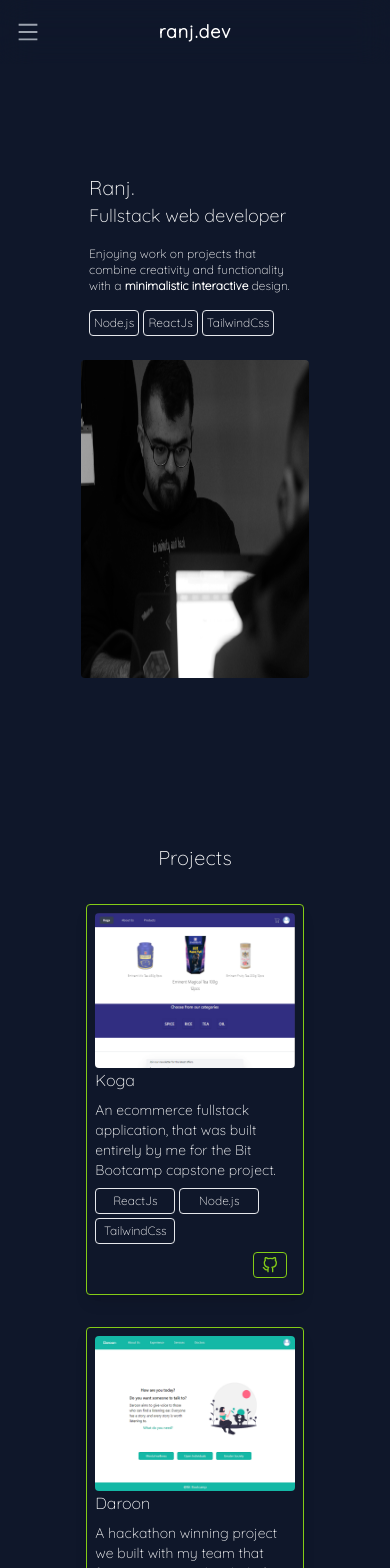
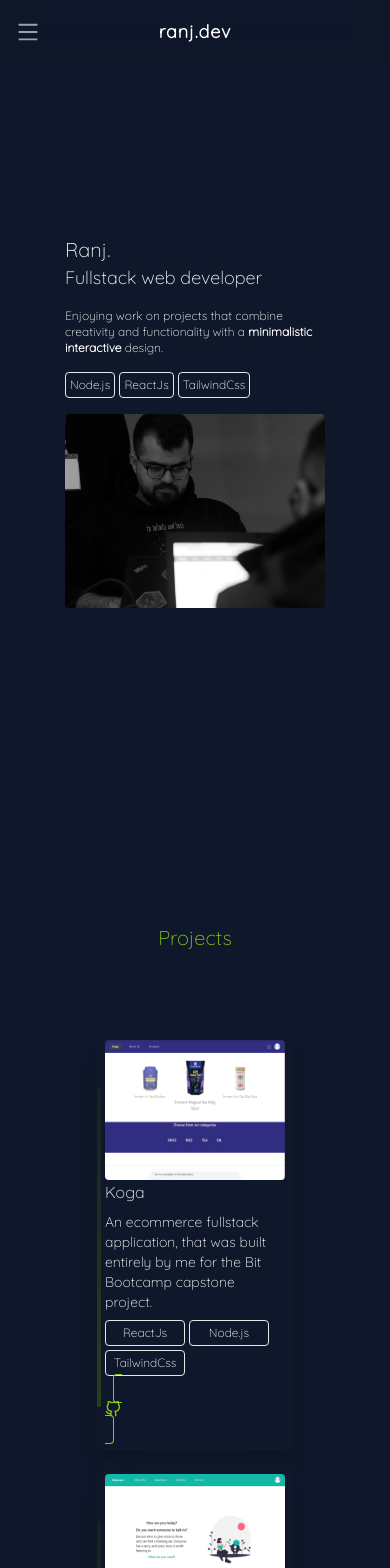
Before and after one commit to RanjDev/ranj-portfolio, a React (Create React App) app: page / in a window 390 px wide. Shown: the top 1568 px of the page. Built offline with nearby package versions, Linux system fonts and the light colour scheme.

Commit message:
skills hover effect, cards border animation added

```diff
--- a/src/App.js
+++ b/src/App.js
@@ -16,19 +16,19 @@ function App() {
 
       <Links />
 
-      <div className=" scroll-mt-16">
+      <div className=" scroll-mt-16 mb-20">
         <Hero />
       </div>
 
-      <div className="min-h-screen scroll-mt-20 mb-20" id="work">
+      <div className="min-h-screen scroll-mt-20 mb-20 " id="work">
         <Work />
       </div>
 
-      <div className="min-h-screen scroll-mt-20 mb-20" id="experience">
+      <div className="min-h-screen scroll-mt-20 mb-20 " id="experience">
         <Experience />
       </div>
 
-      <div className="min-h-screen scroll-mt-20 mb-20" id="skills">
+      <div className=" scroll-mt-20 mb-20 " id="skills">
         <Skills />
       </div>
 
--- a/src/components/Experience.js
+++ b/src/components/Experience.js
@@ -3,8 +3,8 @@ import GroupHackathon from "../assets/_1010419.JPG";
 
 export default function Experience() {
   return (
-    <div className="min-h-screen w-screen px-8">
-      <h1 className="text-center mb-8 text-2xl">Experience</h1>
+    <div className="min-h-screen w-screen px-8 ">
+      <h1 className="text-center mb-8 text-2xl text-lime-500">Experience</h1>
       <div className="flex flex-col justify-center items-center gap-8 w-full p-8">
         <div className=" px-8 w-10/12">
           <h1 className="text-xl">Frontend</h1>
--- a/src/components/Hero.js
+++ b/src/components/Hero.js
@@ -4,8 +4,8 @@ import IMG from "../assets/ranj.JPG";
 export default function Hero() {
   return (
     <div className="w-full h-screen flex justify-center items-center">
-      <div className="relative lg:shadow-md lg:hover:shadow-lg flex flex-col lg:flex-row gap-4 xl:gap-12 items-center justify-center h-2/3 w-8/12 m-4 p-4 transition-all duration-300">
-        <div className="w-auto z-10 sm:w-1/2 md:w-3/6 lg:w-2/5 xl:w-2/6 p-2">
+      <div className="relative lg:shadow-md lg:hover:shadow-lg flex flex-col lg:flex-row gap-4 xl:gap-12 items-center justify-center h-2/3 w-8/12 m-4  transition-all duration-300">
+        <div className="w-auto z-10 sm:w-5/6 md:w-3/6 lg:w-2/5 xl:w-2/6 ">
           <h1 className="text-xl xl:text-3xl">Ranj.</h1>
           <h1 className="text-lg xl:text-xl">Fullstack web developer</h1>
           <p className="text-xs my-4 xl:text-base">
@@ -24,7 +24,7 @@ export default function Hero() {
             </li>
           </ul>
         </div>
-        <div className=" h-3/5 rounded sm:h-4/6  md:h-3/6 lg:h-3/5">
+        <div className=" w-auto rounded sm:w-5/6  md:w-3/6 lg:w-2/5">
           {/*eslint-disable-next-line jsx-a11y/img-redundant-alt*/}
           <img
             src={IMG}
--- a/src/components/Skills.js
+++ b/src/components/Skills.js
@@ -3,12 +3,13 @@ import { ImQuotesRight, ImQuotesLeft } from "react-icons/im";
 
 export default function Skills() {
   return (
-    <div className="w-screen flex flex-col items-center">
+    <div className="w-screen flex flex-col items-center ">
       <div className="flex flex-col w-auto ">
-        <div className="flex gap-2 text-center mb-8 text-xl md:text-3xl">
-          <ImQuotesLeft /> <h1>I have a very particular set of soft skills</h1>
+        <div className="flex gap-2 text-center mb-8 text-xl md:text-3xl text-white">
+          <ImQuotesLeft className="text-lime-500 text-lg" />{" "}
+          <h1>I have a very particular set of soft skills</h1>
           <div className="self-end">
-            <ImQuotesRight />
+            <ImQuotesRight className="text-lime-500 text-lg" />
           </div>
         </div>
         <h1 className="text-center mb-8 text-lg md:text-xl self-end">
@@ -16,8 +17,13 @@ export default function Skills() {
         </h1>
       </div>
       <div className="flex flex-col w-1/2 gap-4">
-        <div>
-          <h1 className="text-xl md:text-2xl">Work Ethics</h1>
+        <div className="">
+          <h1
+            className="w-fit text-xl md:text-2xl relative after:content-[''] after:absolute after:w-full after:bg-lime-500 after:h-0.5 after:scale-x-0
+          after:bottom-0 after:left-0 after:origin-bottom-left hover:after:scale-x-100 after:transition-all after:duration-500"
+          >
+            Work Ethics
+          </h1>
           <p>
             I have small experience working as an employee and as a volunteer.
             From these experiences I learned that I in order for the group to
@@ -25,7 +31,12 @@ export default function Skills() {
           </p>
         </div>
         <div>
-          <h1 className="text-xl md:text-2xl">Problem Solving</h1>
+          <h1
+            className="w-fit text-xl md:text-2xl relative after:content-[''] after:absolute after:w-full after:bg-lime-500 after:h-0.5 after:scale-x-0
+          after:bottom-0 after:left-0 after:origin-bottom-left hover:after:scale-x-100 after:transition-all after:duration-500"
+          >
+            Problem Solving
+          </h1>
           <p>
             I have taken classes on algorithms and data structures, and these
             have enabled me to focus more on how to solve problems in the best
@@ -33,14 +44,24 @@ export default function Skills() {
           </p>
         </div>
         <div>
-          <h1 className="text-xl md:text-2xl">Time Management</h1>
+          <h1
+            className="w-fit text-xl md:text-2xl relative after:content-[''] after:absolute after:w-full after:bg-lime-500 after:h-0.5 after:scale-x-0
+          after:bottom-0 after:left-0 after:origin-bottom-left hover:after:scale-x-100 after:transition-all after:duration-500"
+          >
+            Time Management
+          </h1>
           <p>
             One thing I always put in high regard is time, and I always try to
             make the best out of my time
           </p>
         </div>
         <div>
-          <h1 className="text-xl md:text-2xl">Team Work</h1>
+          <h1
+            className="w-fit text-xl md:text-2xl relative after:content-[''] after:absolute after:w-full after:bg-lime-500 after:h-0.5 after:scale-x-0
+          after:bottom-0 after:left-0 after:origin-bottom-left hover:after:scale-x-100 after:transition-all after:duration-500"
+          >
+            Team Work
+          </h1>
           <p>
             When I was working as a volunteer I learned that in order for the
             team to succeed as whole, everyone must work really hard. That means
--- a/src/components/Work.js
+++ b/src/components/Work.js
@@ -39,8 +39,10 @@ export default function Work() {
 
   return (
     <div className="h-auto w-screen">
-      <h1 className="text-center mb-8 text-xl md:text-3xl">Projects</h1>
-      <div className="flex flex-wrap justify-center items-center gap-8 px-8">
+      <h1 className="text-center mb-20 text-xl md:text-3xl text-lime-500">
+        Projects
+      </h1>
+      <div className="flex flex-wrap justify-center items-center gap-4 px-12">
         {workData.map((datum) => {
           return <WorkCard info={datum} />;
         })}
--- a/src/components/WorkCard.js
+++ b/src/components/WorkCard.js
@@ -1,13 +1,22 @@
 import React from "react";
 import { FiGithub } from "react-icons/fi";
+
+/* Border effect I was trying to do
+  before:content-[''] before:bg-gradient-to-tr before:from-lime-800 before:to-transparent before:w-[150%] before:h-[150%] before:absolute before:animate-spin-slow
+     before:z-20
+     after:content-[''] after:w-4/6 after:sm:w-3/6 after:md:w-2/6 after:lg:w-1/4 after:xl:w-1/5 after:absolute after:h-5/6 after:bg-slate-900 after:z-30
+*/
 
 export default function WorkCard({ info }) {
   return (
     <div
-      className=" flex flex-col justify-between border shadow-lg hover:shadow-xl mx-auto p-2 w-4/6 sm:w-3/6 md:w-2/6 lg:w-1/6 rounded
-     border-lime-500 group transition-all duration-300 overflow-hidden"
+      className="relative flex flex-col justify-between shadow-xl hover:shadow-2xl mx-auto p-1 w-4/6 sm:w-3/6 md:w-2/6 lg:w-1/4 xl:w-1/5 rounded
+      group transition-all duration-300 overflow-hidden
+      before:content-[''] before:absolute before:z-10 before:-top-1/3 before:-left-12 before:w-[150%] before:h-[150%] before:animate-spin-slow
+       before:bg-gradient-to-b before:from-slate-900 before:via-slate-900 before:to-lime-800
+     "
     >
-      {/* <div className="bg-red-600 h-1/2 w-full  absolute z-0 skew-y-12 hidden group-hover:block"></div> */}
+      <div className="bg-slate-900 rounded z-30 p-1">
         <div className="flex flex-col relative ">
           <a
             className="hidden lg:block absolute self-center z-10 text-lime-500 border border-lime-500 m-2 py-2 px-4 rounded text-xl
@@ -28,7 +37,7 @@ export default function WorkCard({ info }) {
             {info.name}
           </h1>
         </div>
-      <div className="flex flex-col justify-between md:h-36 lg:h-56 xl:h-36 group">
+        <div className="flex flex-col justify-between md:h-36 lg:h-56 xl:h-44 group">
           <p className=" my-2 text-sm group-hover:text-lime-500 lg:opacity-0 lg:group-hover:opacity-100 transform lg:group-hover:translate-y-1 transition-all duration-300">
             {info.desc}
           </p>
@@ -55,5 +64,6 @@ export default function WorkCard({ info }) {
           <FiGithub />
         </a>
       </div>
+    </div>
   );
 }
--- a/tailwind.config.js
+++ b/tailwind.config.js
@@ -9,9 +9,9 @@ module.exports = {
       spacing: {
         128: "32rem",
       },
-      // animation: {
-      //   "animate-in": "animateIn 2s ease-in-out forwards",
-      // },
+      animation: {
+        "spin-slow": "spin 3s linear infinite",
+      },
       // keyframes: {
       //   animateIn: {
       //     "0%": { transform: "translateX(500px)" },
```
Lines whose indentation alone changed are shown as unchanged.
